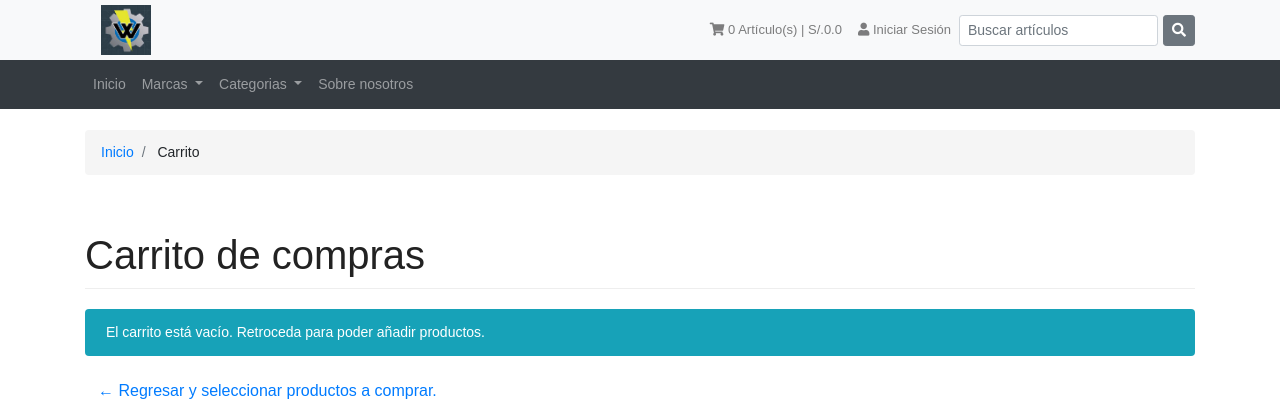
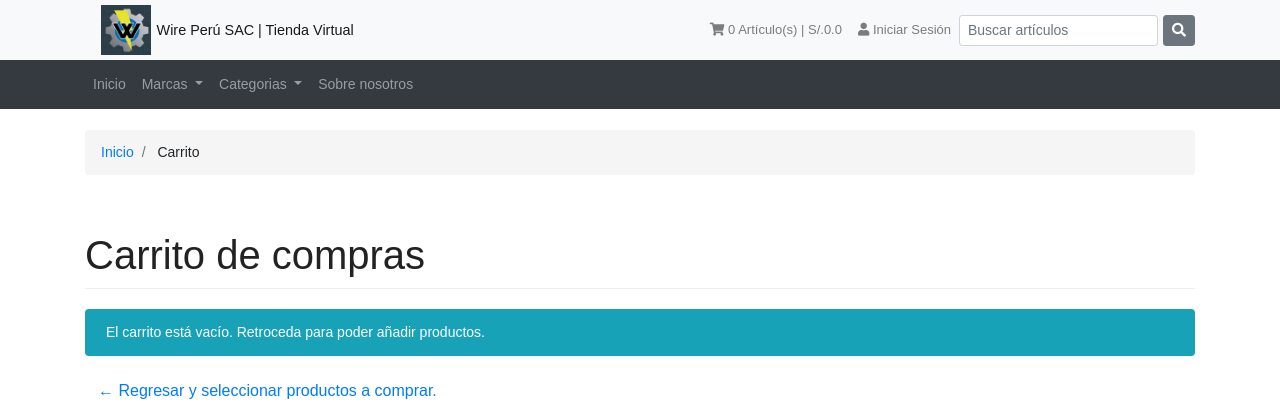
Before and after one commit to Jibaru/wire-peru-tienda, a Django app: page /carrito in a window 1280 px wide. Shown: the top 420 px of the page. Run offline with Django 3.2, Linux system fonts and the light colour scheme; data that the repository does not hold is empty; some libraries are stand-ins or nearby versions; some web fonts are replaced.

Commit message:
Agregado nombre de la tienda

```diff
--- a/tienda/templates/tienda/layout/navegacion.html
+++ b/tienda/templates/tienda/layout/navegacion.html
@@ -4,6 +4,7 @@
         <div class="container">
             <a href="/" title="Wire Perú" class="navbar-brand">
                 <img src="{% static 'tienda/img/logo.jpg' %}" class="store-image" alt="Bootstrap" />
+                <span style="font-size: 0.9rem;">Wire Perú SAC | Tienda Virtual</span>
             </a>
             <button class="navbar-toggler navbar-toggler-right" type="button" data-toggle="collapse"
                 data-target="#navbarContainer" aria-controls="navbarContainer" aria-expanded="false"
```
